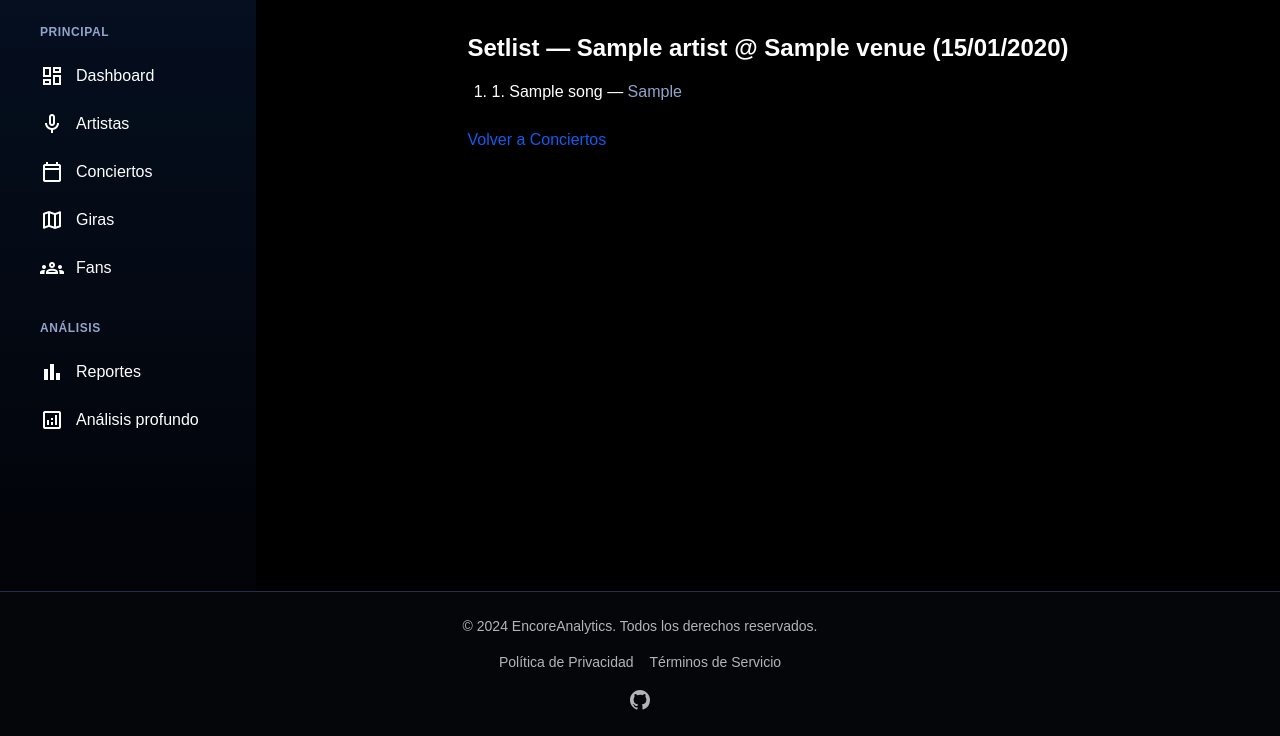
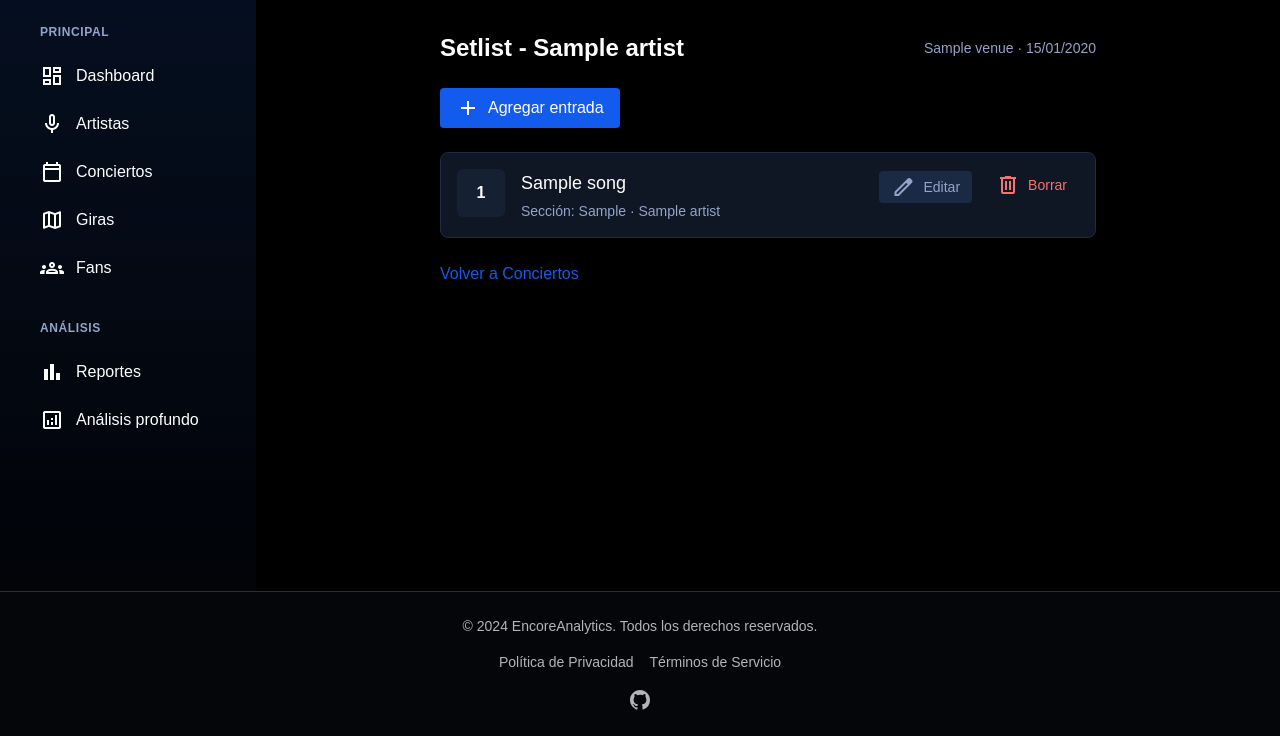
Before and after one commit to Juan-Garcia16/EncoreAnalytics, a Django app: page /concerts/1/setlist/ in a window 1280 px wide. Shown: the part 64-800 px from the top of the page. Run offline with Django 5.2, Linux system fonts and the light colour scheme; a user stored in the database is signed in; tables that the repository leaves empty hold one stand-in row (values such as "Sample post"); some libraries are stand-ins or nearby versions.

Commit message:
seccion para ver setlist, editar, crear canciones terminada

```diff
--- a/conciertos/models.py
+++ b/conciertos/models.py
@@ -27,7 +27,10 @@ class Concert(models.Model):
 
 class Song(models.Model):
     title = models.CharField(max_length=300)
+    # Keep FK to Artist when the original artist exists in DB; otherwise store free-text name in
+    # `original_artist_name`. This lets users enter arbitrary artist names without creating Artist rows.
     original_artist = models.ForeignKey(Artist, on_delete=models.SET_NULL, null=True, blank=True)
+    original_artist_name = models.CharField(max_length=200, null=True, blank=True)
     release_year = models.PositiveSmallIntegerField(null=True, blank=True)
 
     def __str__(self):
@@ -42,6 +45,10 @@ class SetlistEntry(models.Model):
 
     class Meta:
         unique_together = ('concert', 'position') #asegura que no haya dos canciones en la misma posicion en un concierto
+        # Añadir restricción para que una misma canción no aparezca dos veces en el mismo concierto
+        constraints = [
+            models.UniqueConstraint(fields=['concert', 'song'], name='unique_concert_song')
+        ]
         ordering = ['position']
 
     def __str__(self):
--- a/conciertos/urls.py
+++ b/conciertos/urls.py
@@ -7,4 +7,8 @@ urlpatterns = [
     path('<int:pk>/edit/', views.ConcertUpdateView.as_view(), name='concert_edit'),
     path('<int:pk>/delete/', views.concert_delete, name='concert_delete'),
     path('<int:pk>/setlist/', views.concert_setlist, name='concert_setlist'),
+    path('<int:concert_pk>/setlist/add/', views.setlist_entry_add, name='setlistentry_add'),
+    path('setlist/song/add/', views.song_create_ajax, name='song_create_ajax'),
+    path('setlist/<int:pk>/edit/', views.setlist_entry_edit, name='setlistentry_edit'),
+    path('setlist/<int:pk>/delete/', views.setlist_entry_delete, name='setlistentry_delete'),
 ]
--- a/conciertos/views.py
+++ b/conciertos/views.py
@@ -3,8 +3,13 @@ from django.http import HttpResponseNotAllowed
 from django.views.generic import ListView, CreateView, UpdateView
 from django.urls import reverse_lazy
 from .models import Tour, Concert, Song, SetlistEntry
-from .forms import ConcertForm
-from django.db.models import Q
+from core.models import Artist
+from .forms import ConcertForm, SetlistEntryForm
+from django.contrib.admin.views.decorators import staff_member_required
+from django.views.decorators.http import require_http_methods
+from django.http import JsonResponse
+from django.db.models import Q, Max
+from django.db import IntegrityError
 # Create your views here.
 
 # ----- TOUR -----
@@ -119,3 +124,140 @@ def concert_setlist(request, pk):
     concert = get_object_or_404(Concert, pk=pk)
     entries = SetlistEntry.objects.filter(concert=concert).order_by('position')
     return render(request, 'conciertos/setlistentry_list.html', {'setlist_entries': entries, 'concert': concert})
+
+
+@staff_member_required
+def setlist_entry_add(request, concert_pk):
+    """Staff-only view to add a SetlistEntry to a concert."""
+    concert = get_object_or_404(Concert, pk=concert_pk)
+    # compute suggested next position (max position + 1)
+    max_pos = SetlistEntry.objects.filter(concert=concert).aggregate(Max('position'))['position__max'] or 0
+    suggested_position = max_pos + 1
+    if request.method == 'POST':
+        form = SetlistEntryForm(request.POST, concert=concert)
+        if form.is_valid():
+            entry = form.save(commit=False)
+            entry.concert = concert
+            try:
+                entry.save()
+            except IntegrityError as err:
+                # Determine whether the conflict is due to duplicate song or duplicate position
+                # by checking existing rows in the DB rather than parsing DB-specific messages.
+                conflict_song_qs = SetlistEntry.objects.filter(concert=concert, song=entry.song)
+                conflict_pos_qs = SetlistEntry.objects.filter(concert=concert, position=entry.position)
+                # exclude self (not needed for add but harmless)
+                if entry.pk:
+                    conflict_song_qs = conflict_song_qs.exclude(pk=entry.pk)
+                    conflict_pos_qs = conflict_pos_qs.exclude(pk=entry.pk)
+
+                if conflict_song_qs.exists():
+                    form.add_error('song', 'La canción ya está en el setlist para este concierto.')
+                elif conflict_pos_qs.exists():
+                    form.add_error('position', 'Ya existe una canción en esa posición para este concierto.')
+                else:
+                    # Fallback generic error
+                    form.add_error(None, 'Error al guardar la entrada del setlist.')
+                artists = Artist.objects.order_by('name')
+                return render(request, 'conciertos/setlistentry_form.html', {'form': form, 'concert': concert, 'artists': artists, 'suggested_position': suggested_position})
+            return redirect('concert_setlist', pk=concert.pk)
+    else:
+        form = SetlistEntryForm(concert=concert, initial={'position': suggested_position})
+    artists = Artist.objects.order_by('name')
+    return render(request, 'conciertos/setlistentry_form.html', {'form': form, 'concert': concert, 'artists': artists, 'suggested_position': suggested_position})
+
+
+@staff_member_required
+def setlist_entry_edit(request, pk):
+    """Staff-only view to edit an existing SetlistEntry."""
+    entry = get_object_or_404(SetlistEntry, pk=pk)
+    concert = entry.concert
+    if request.method == 'POST':
+        form = SetlistEntryForm(request.POST, instance=entry, concert=concert)
+        if form.is_valid():
+            try:
+                form.save()
+            except IntegrityError as err:
+                # determine conflict type by checking existing rows
+                inst = form.instance
+                conflict_song_qs = SetlistEntry.objects.filter(concert=concert, song=inst.song).exclude(pk=inst.pk)
+                conflict_pos_qs = SetlistEntry.objects.filter(concert=concert, position=inst.position).exclude(pk=inst.pk)
+                if conflict_song_qs.exists():
+                    form.add_error('song', 'La canción ya está en el setlist para este concierto.')
+                elif conflict_pos_qs.exists():
+                    form.add_error('position', 'Ya existe una canción en esa posición para este concierto.')
+                else:
+                    form.add_error(None, 'Error al guardar la entrada del setlist.')
+                artists = Artist.objects.order_by('name')
+                # compute suggested next position for display (useful when editing)
+                max_pos = SetlistEntry.objects.filter(concert=concert).aggregate(Max('position'))['position__max'] or 0
+                suggested_position = max_pos + 1
+                return render(request, 'conciertos/setlistentry_form.html', {'form': form, 'concert': concert, 'entry': entry, 'artists': artists, 'suggested_position': suggested_position})
+            return redirect('concert_setlist', pk=concert.pk)
+    else:
+        form = SetlistEntryForm(instance=entry, concert=concert)
+    artists = Artist.objects.order_by('name')
+    # compute suggested position for display when editing
+    max_pos = SetlistEntry.objects.filter(concert=concert).aggregate(Max('position'))['position__max'] or 0
+    suggested_position = max_pos + 1
+    return render(request, 'conciertos/setlistentry_form.html', {'form': form, 'concert': concert, 'entry': entry, 'artists': artists, 'suggested_position': suggested_position})
+
+
+@staff_member_required
+@require_http_methods(['POST'])
+def setlist_entry_delete(request, pk):
+    """Staff-only deletion of a setlist entry (POST only)."""
+    entry = get_object_or_404(SetlistEntry, pk=pk)
+    concert_pk = entry.concert.pk
+    entry.delete()
+    return redirect('concert_setlist', pk=concert_pk)
+
+
+@staff_member_required
+@require_http_methods(['POST'])
+def song_create_ajax(request):
+    """AJAX endpoint to create a Song from the setlist form.
+
+    Expects POST with 'title' (required), optional 'original_artist' and 'release_year'.
+    Returns JSON with the created song id and title.
+    """
+    title = request.POST.get('title', '').strip()
+    original_artist = request.POST.get('original_artist', '').strip()
+    release_year = request.POST.get('release_year', '').strip()
+
+    errors = {}
+    if not title:
+        errors['title'] = 'El título es obligatorio.'
+
+    # Validate release_year if provided
+    if release_year:
+        try:
+            release_year_int = int(release_year)
+            if release_year_int < 0:
+                raise ValueError()
+        except ValueError:
+            errors['release_year'] = 'Año inválido.'
+    else:
+        release_year_int = None
+
+    if errors:
+        return JsonResponse({'success': False, 'errors': errors}, status=400)
+
+    # Try to resolve original_artist to an Artist instance by exact name; if not found,
+    # store the provided name in `original_artist_name` (we don't create new Artist rows).
+    artist_obj = None
+    artist_name_to_store = None
+    if original_artist:
+        try:
+            artist_obj = Artist.objects.get(name__iexact=original_artist)
+        except Artist.DoesNotExist:
+            artist_obj = None
+            artist_name_to_store = original_artist
+
+    song = Song.objects.create(
+        title=title,
+        original_artist=artist_obj,
+        original_artist_name=artist_name_to_store,
+        release_year=release_year_int,
+    )
+
+    return JsonResponse({'success': True, 'song': {'id': song.pk, 'title': song.title}})
--- a/templates/conciertos/setlistentry_list.html
+++ b/templates/conciertos/setlistentry_list.html
@@ -1,16 +1,60 @@
 {% extends 'base.html' %}
 {% block title %}Setlist - {{ concert.artist.name }}{% endblock %}
 {% block content %}
-<div class="p-8 max-w-3xl mx-auto">
-  <h1 class="text-white text-2xl font-bold mb-4">Setlist — {{ concert.artist.name }} @ {{ concert.venue.name }} ({{ concert.start_datetime|date:"d/m/Y" }})</h1>
+<div class="p-8 min-w-[720px] max-w-[900px] mx-auto">
+  <div class="flex items-center justify-between mb-6">
+    <h2 class="text-white text-2xl font-bold">Setlist - {{ concert.artist.name }}</h2>
+    <div class="text-sm text-[#92a4c9]">{{ concert.venue.name }} · {{ concert.start_datetime|date:"d/m/Y" }}</div>
+  </div>
+
+  {% if user.is_staff %}
+    <div class="mb-6">
+      <a href="{% url 'setlistentry_add' concert_pk=concert.pk %}" class="inline-flex items-center gap-2 bg-primary text-white px-4 py-2 rounded shadow hover:opacity-95">
+        <span class="material-symbols-outlined">add</span> Agregar entrada
+      </a>
+    </div>
+  {% endif %}
+
   {% if setlist_entries %}
-    <ol class="list-decimal pl-6 space-y-2">
+    <div class="space-y-3">
       {% for entry in setlist_entries %}
-        <li class="text-white">{{ entry.position }}. {{ entry.song.title }}{% if entry.section %} — <span class="text-[#92a4c9]">{{ entry.section }}</span>{% endif %}</li>
+        <div class="bg-[#0f1724] border border-[#1f2a44] rounded-lg p-4 flex items-start justify-between shadow-sm">
+          <div class="flex items-start gap-4">
+            <div class="w-12 h-12 flex items-center justify-center bg-[#162033] text-white rounded-md font-semibold">{{ entry.position }}</div>
+            <div>
+              <div class="text-white text-lg font-medium">{{ entry.song.title }}</div>
+              <div class="text-sm text-[#92a4c9] mt-1">
+                {% if entry.section %}Sección: {{ entry.section }} · {% endif %}
+                {% if entry.song.original_artist %}
+                  {{ entry.song.original_artist.name }}
+                {% elif entry.song.original_artist_name %}
+                  {{ entry.song.original_artist_name }}
+                {% endif %}
+              </div>
+            </div>
+          </div>
+          {% if user.is_staff %}
+            <div class="flex items-center gap-3">
+              <a href="{% url 'setlistentry_edit' pk=entry.pk %}" class="inline-flex items-center gap-2 px-3 py-1 bg-[#1b2a44] text-[#92a4c9] rounded hover:bg-[#21324a]">
+                <span class="material-symbols-outlined">edit</span>
+                <span class="text-sm">Editar</span>
+              </a>
+              <form method="post" action="{% url 'setlistentry_delete' pk=entry.pk %}" class="inline-block">
+                {% csrf_token %}
+                <button type="submit" class="inline-flex items-center gap-2 px-3 py-1 bg-transparent text-red-400 rounded hover:bg-[#2a1b1b]">
+                  <span class="material-symbols-outlined">delete</span>
+                  <span class="text-sm">Borrar</span>
+                </button>
+              </form>
+            </div>
+          {% endif %}
+        </div>
       {% endfor %}
-    </ol>
+    </div>
   {% else %}
-    <p class="text-[#92a4c9]">No hay canciones en el setlist todavía.</p>
+    <div class="bg-[#0f1724] border border-dashed border-[#243048] rounded-lg p-6 text-center">
+      <p class="text-[#92a4c9]">No hay canciones en el setlist todavía. Usa "Agregar entrada" para comenzar.</p>
+    </div>
   {% endif %}
   <div class="mt-6">
     <a href="{% url 'concert_list' %}" class="text-primary hover:underline">Volver a Conciertos</a>
```
Also changed, not shown: conciertos/forms.py (+56 -0 lines), templates/conciertos/concert_list.html (+5 -2 lines), templates/conciertos/setlistentry_form.html (added, +172 -0 lines), conciertos/migrations/0003_song_original_artist_name.py (added), conciertos/migrations/0004_setlistentry_unique_concert_song.py (added).
